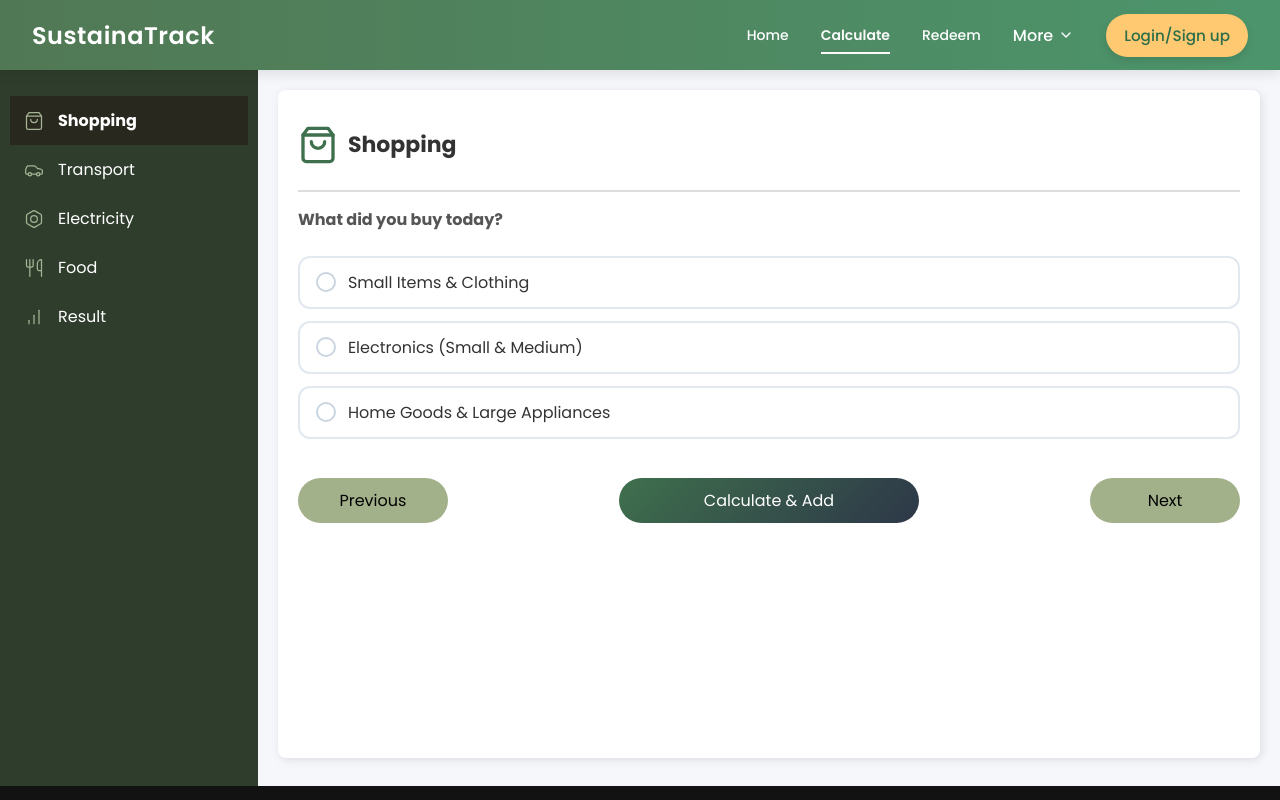
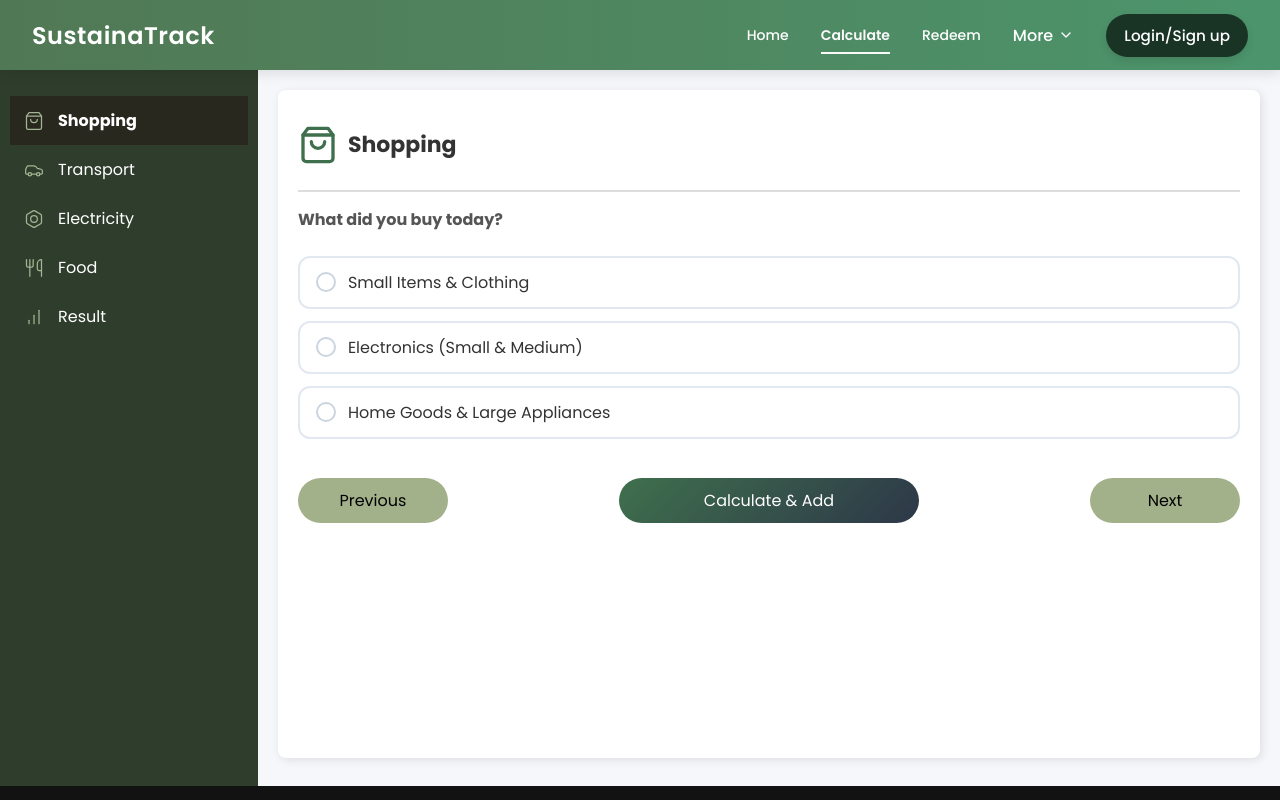
Before and after one commit to Sanskar-2104/Carbon-Footprint-Website, a React (Create React App) app in the folder frontend/: page /calculate in a window 1280 px wide. Shown: the top 800 px of the page. Built offline with nearby package versions, Linux system fonts and the light colour scheme.

Commit message:
Fixed result error

```diff
--- a/frontend/src/components/Navbar/Navbar.css
+++ b/frontend/src/components/Navbar/Navbar.css
@@ -95,8 +95,8 @@
 }
 
 .login-btn {
-  background-color: #ffc971;
-  color: #2c6e49;
+  background-color: #193425;
+  color: #ffffff;
   padding: 10px 18px;
   font-size: 0.95rem;
   font-family: 'Poppins', sans-serif;
@@ -109,7 +109,7 @@
 }
 
 .login-btn:hover {
-  background-color: #ffd585;
+  background-color: #193425;
   transform: translateY(-2px);
   box-shadow: 0 6px 12px rgba(0, 0, 0, 0.15);
 }
--- a/frontend/src/pages/Result.jsx
+++ b/frontend/src/pages/Result.jsx
@@ -489,7 +489,7 @@
                   <ul style={{ paddingLeft: "15px", marginTop: "5px" }}>
                     {Object.entries(value).map(([subKey, subValue]) => (
                       <li key={subKey} style={{ fontSize: "14px", color: "#666" }}>
-                        <b>{formatLabel(subKey)}:</b> {subValue}
+                        <b>{formatLabel(subKey)}:</b> {subValue instanceof File ? subValue.name : subValue}
                       </li>
                     ))}
                   </ul>
```
